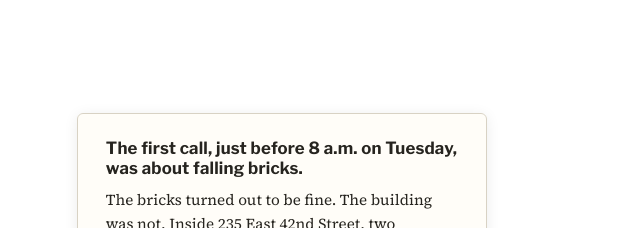
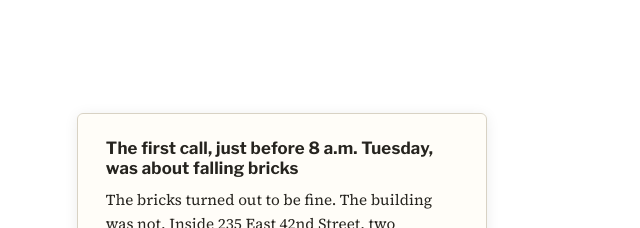
Before and after one commit to wongpeiting/scrolly-svelte-exercise, a SvelteKit app: page / in a window 1280 px wide. Shown: the part 1740-1968 px from the top of the page, without its empty margins (0-640 px from the left). Built offline with nearby package versions, Linux system fonts and the light colour scheme.

Commit message:
AP style card 1 header

```diff
--- a/src/routes/+page.svelte
+++ b/src/routes/+page.svelte
@@ -32,7 +32,7 @@
 
 			<div class="step">
 				<div class="card">
-					<h2>The first call, just before 8 a.m. on Tuesday, was about falling bricks.</h2>
+					<h2>The first call, just before 8 a.m. Tuesday, was about falling bricks</h2>
 					<p>
 						The bricks turned out to be fine. The building was not. Inside 235 East 42nd Street,
 						two columns were buckling and the floors above the 21st story had begun to sag. Workers
```
